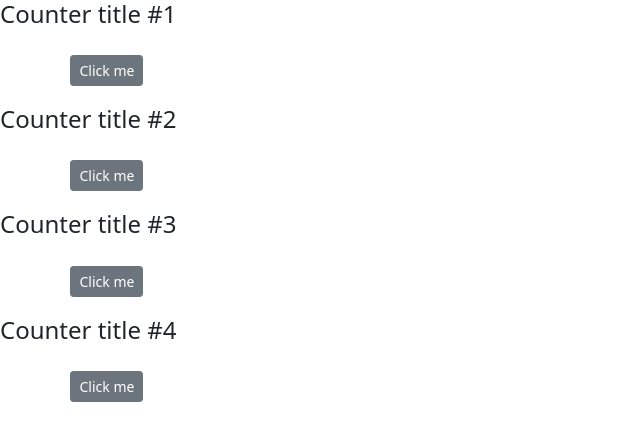
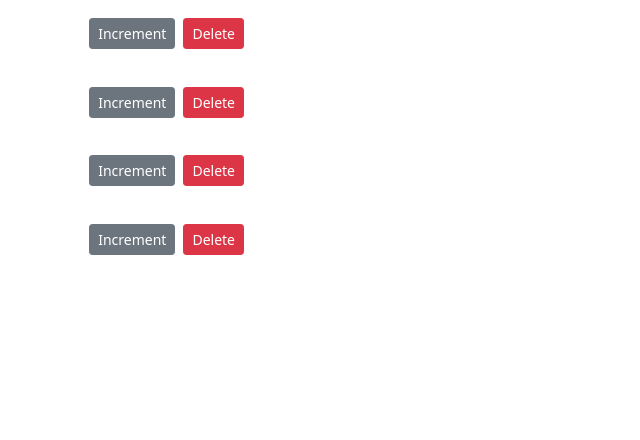
Before and after one commit to nikhil081/ReactDemoApp, a React (Create React App) app: page / in a window 1280 px wide. Shown: the top 440 px of the page, without its empty margins (0-640 px from the left). Built offline with nearby package versions, Linux system fonts and the light colour scheme.

Commit message:
delete functionality handling child event in parent

```diff
--- a/src/components/counter.jsx
+++ b/src/components/counter.jsx
@@ -13,10 +13,11 @@ class Counter extends React.Component {
         return (
             <div>
                 {/* <img src={this.state.imageUrl} alt=""/> */}
-                {this.props.children}
-            <span className={classes}>{this.state.count}</span>
+                {/* {this.props.children} */}
+            <span className={classes}>{this.checkValue()}</span>
             {/* {this.renderTags()} */}
-            <button onClick={this.handleIncrement} className="btn btn-secondary btn-sm"> Click me</button>
+            <button onClick={this.handleIncrement} className="btn btn-secondary btn-sm">Increment</button>
+            <button className="btn btn-danger btn-sm m-2" onClick={this.props.onDelete}>Delete</button>
         </div>
         );
     }
--- a/src/components/counters.jsx
+++ b/src/components/counters.jsx
@@ -4,14 +4,17 @@ class Counters extends React.Component {
     state = {
         counters:[
             { id:1,value:0},
-            { id:2,value:5},
+            { id:2,value:0},
             { id:3,value:0},
             { id:4,value:0},
         ]
     }
+    handleDelete = () =>{
+        console.log("delete event handled");
+    }
     render() {
         return (<div>
-            {this.state.counters.map(counter=> <Counter key={counter.id} value = {counter.value}>
+            {this.state.counters.map(counter=> <Counter key={counter.id} onDelete={this.handleDelete} value = {counter.value}>
                 <h4>Counter title #{counter.id}</h4>
                 </Counter>)}
         </div>);
```
